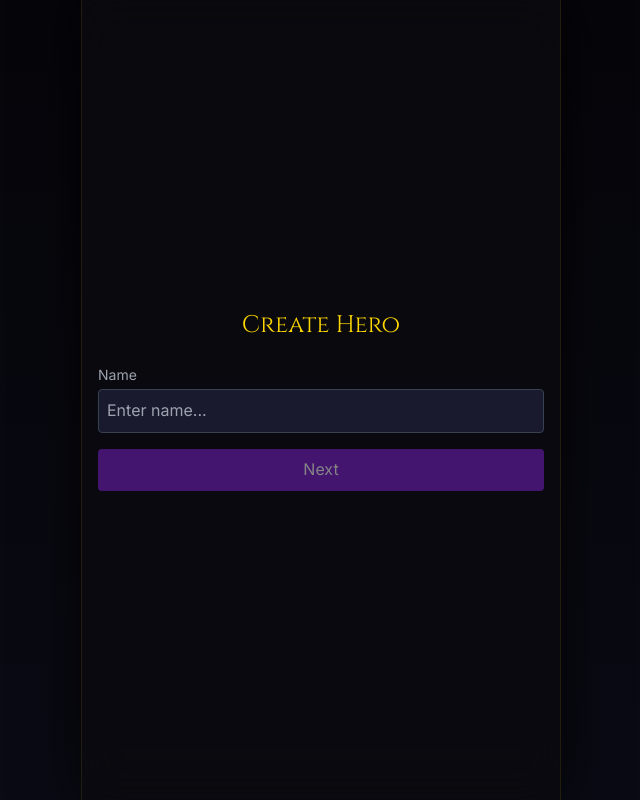
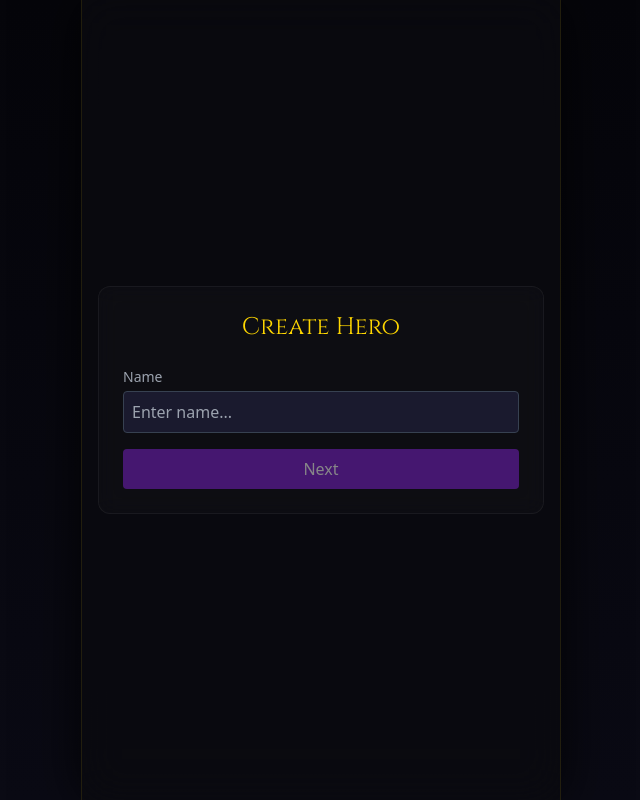
Before and after one commit to ddhhiikkaa/dnd-ai-game, a Next.js app: page / in a window 1280 px wide. Shown: the whole page, without its empty margins (319-959 px from the left). Built offline with nearby package versions, Linux system fonts and the light colour scheme.

Commit message:
fix: ios keyboard issue with fixed positioning and touch-action

```diff
--- a/app/globals.css
+++ b/app/globals.css
@@ -56,12 +56,13 @@
 
 html,
 body {
-  height: 100%;
+  height: 100dvh;
   width: 100%;
   overflow: hidden;
   position: fixed;
-  /* Prevent bounce/scroll on iOS */
   inset: 0;
+  touch-action: none;
+  /* Prevent scrolling on touch */
 }
 
 body {
@@ -69,9 +70,36 @@ body {
   background: linear-gradient(to bottom,
       transparent,
       rgb(var(--background-end-rgb))) rgb(var(--background-start-rgb));
-  font-family: var(--font-inter), sans-serif;
-  line-height: 1.6;
-  overflow-x: hidden;
+}
+
+a {
+  color: inherit;
+  text-decoration: none;
+}
+
+@media (prefers-color-scheme: dark) {
+  html {
+    color-scheme: dark;
+  }
+}
+
+/* Buttons & Inputs */
+button {
+  cursor: pointer;
+}
+
+input,
+textarea {
+  font-family: inherit;
+}
+
+/* Panel styles for cards */
+.panel {
+  background: rgba(255, 255, 255, 0.02);
+  backdrop-filter: blur(10px);
+  border: 1px solid rgba(255, 255, 255, 0.05);
+  border-radius: 0.75rem;
+  padding: 1.5rem;
 }
 
 /* Custom Scrollbar */
@@ -95,8 +123,7 @@ body {
 /* Utilities */
 .glass-panel {
   background: var(--glass-bg);
-  backdrop-filter: blur(12px);
-  -webkit-backdrop-filter: blur(12px);
+  backdrop-filter: blur(var(--glass-blur));
   border: 1px solid var(--glass-border);
   box-shadow: var(--glass-shadow);
   border-radius: var(--radius-md);
@@ -110,21 +137,21 @@ body {
 }
 
 .app-container {
-  height: var(--app-height, 100vh);
+  height: 100dvh;
   width: 100%;
-  position: relative;
+  position: fixed;
+  top: 0;
+  left: 50%;
+  transform: translateX(-50%);
   overflow: hidden;
   display: flex;
   flex-direction: column;
   max-width: 480px;
-  margin: 0 auto;
   background: rgba(10, 10, 16, 0.8);
   backdrop-filter: blur(20px);
   border-left: 1px solid var(--color-border);
   border-right: 1px solid var(--color-border);
-  position: relative;
   box-shadow: 0 0 50px rgba(0, 0, 0, 0.8);
-  overflow: hidden;
 }
 
 /* Animations */
--- a/app/layout.tsx
+++ b/app/layout.tsx
@@ -1,7 +1,6 @@
 import type { Metadata, Viewport } from "next";
 import { Inter, Cinzel } from "next/font/google";
 import "./globals.css";
-import ViewportFix from "@/components/ViewportFix";
 
 const inter = Inter({ subsets: ["latin"], variable: "--font-inter" });
 const cinzel = Cinzel({ subsets: ["latin"], variable: "--font-cinzel" });
@@ -27,7 +26,6 @@ export default function RootLayout({
   return (
     <html lang="en">
       <body className={`${inter.variable} ${cinzel.variable}`}>
-        <ViewportFix />
         <main className="app-container">
           {children}
         </main>
--- a/components/ChatInterface.tsx
+++ b/components/ChatInterface.tsx
@@ -129,7 +129,13 @@ export default function ChatInterface() {
 
     return (
         <div className="flex-1 flex flex-col min-h-0 relative">
-            <div className="flex-1 overflow-y-auto p-4 space-y-6 scrollbar-hide">
+            <div
+                className="flex-1 overflow-y-auto p-4 space-y-6 scrollbar-hide"
+                style={{
+                    WebkitOverflowScrolling: 'touch',
+                    touchAction: 'pan-y'
+                }}
+            >
                 {messages.map((msg) => {
                     const isUser = msg.role === 'user';
                     const isRoll = msg.type === 'roll';
```
